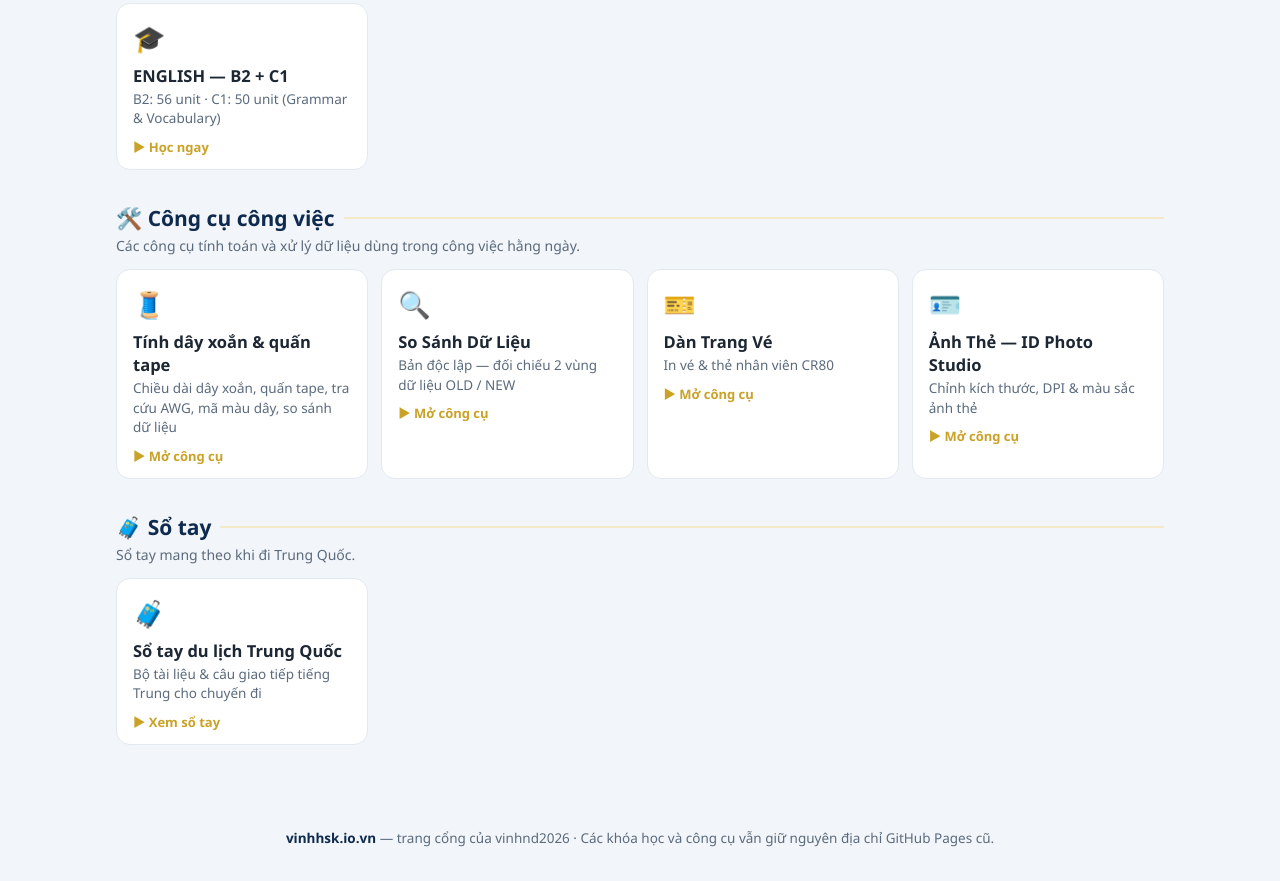
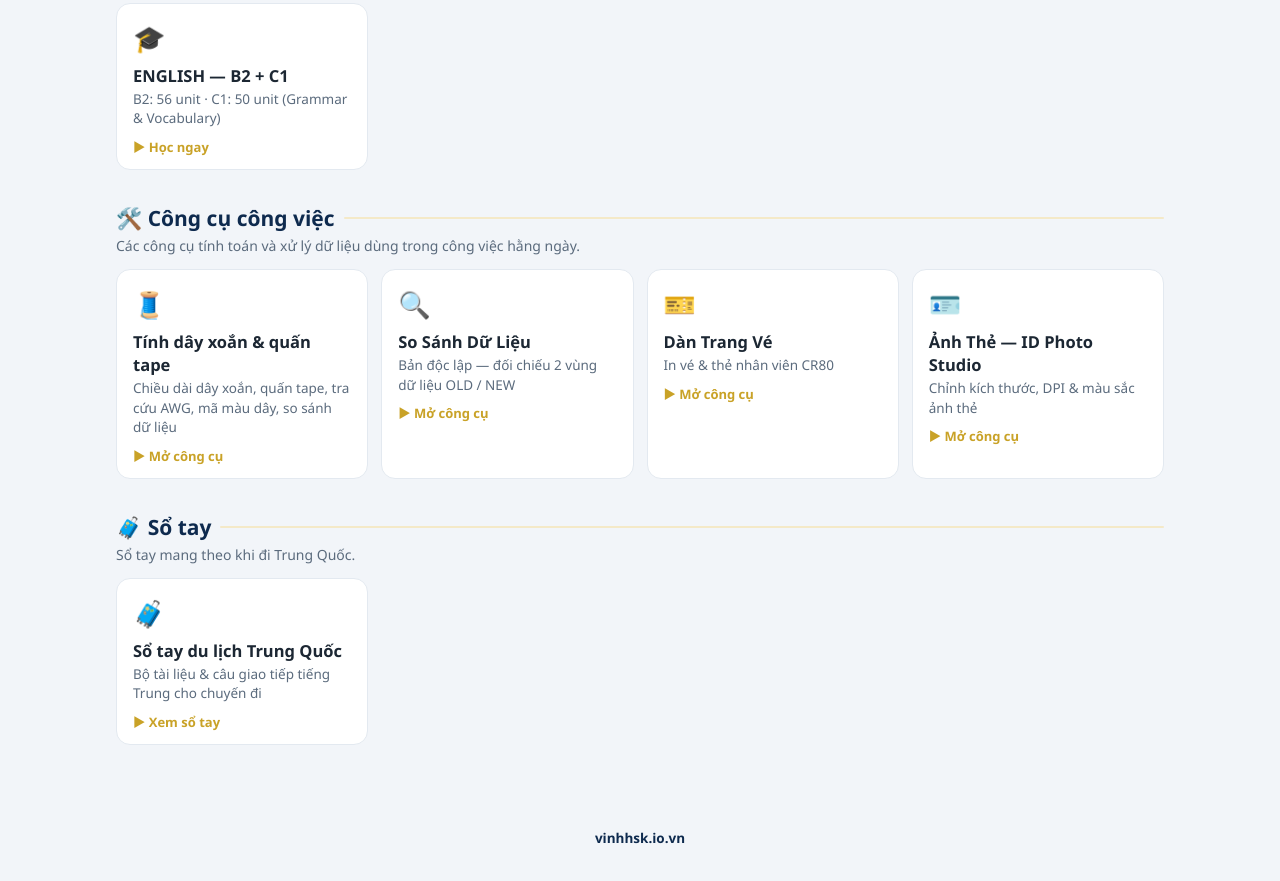
Before and after one commit to vinhnd2026/vinhnd2026.github.io, a plain HTML site: page index.html in a window 1280 px wide. Shown: the part 902-1783 px from the top of the page. Drawn offline with Linux system fonts and the light colour scheme.

Commit message:
Trang cong: bo dong chu chan trang

```diff
--- a/index.html
+++ b/index.html
@@ -87,7 +87,7 @@
   </section>
 
 </main>
-<footer><b>vinhhsk.io.vn</b> — trang cổng của vinhnd2026 · Các khóa học và công cụ vẫn giữ nguyên địa chỉ GitHub Pages cũ.</footer>
+<footer><b>vinhhsk.io.vn</b></footer>
 <script>
   var q = document.getElementById('q');
   q.addEventListener('input', function(){
```
